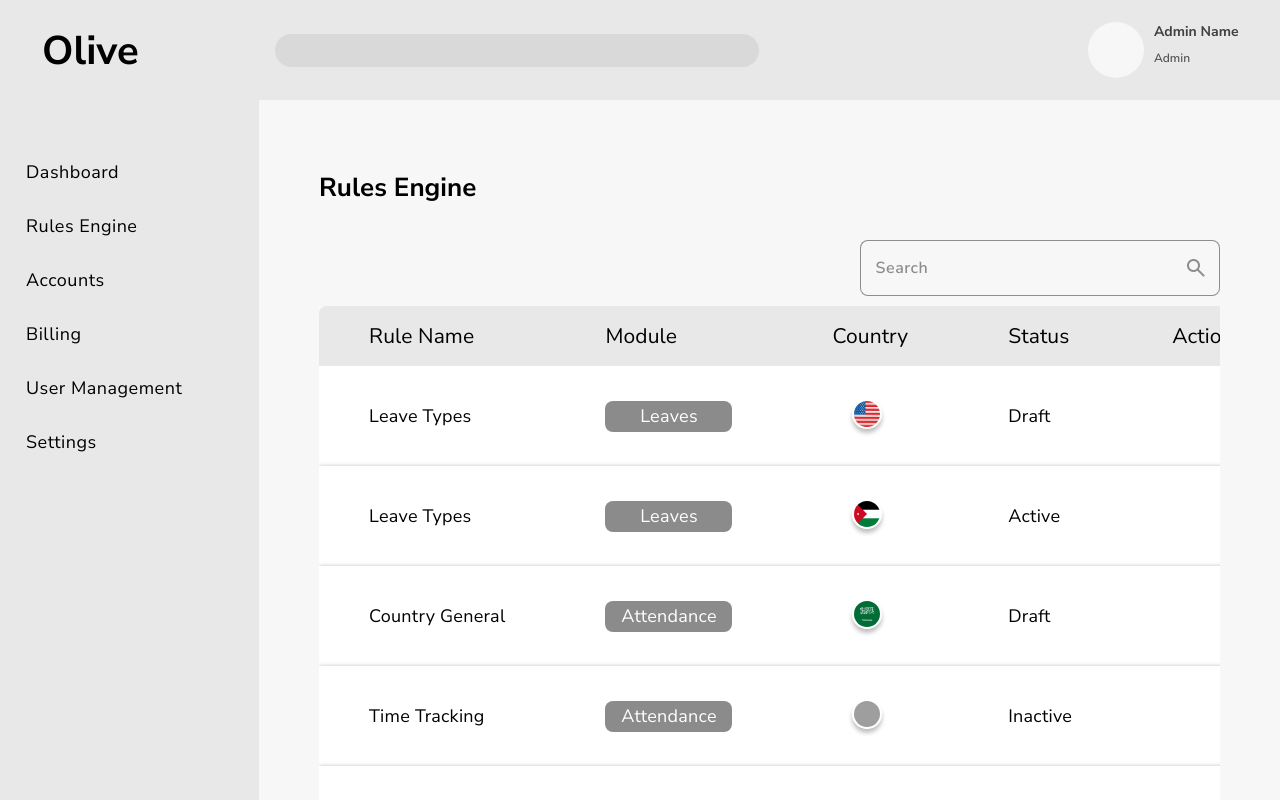
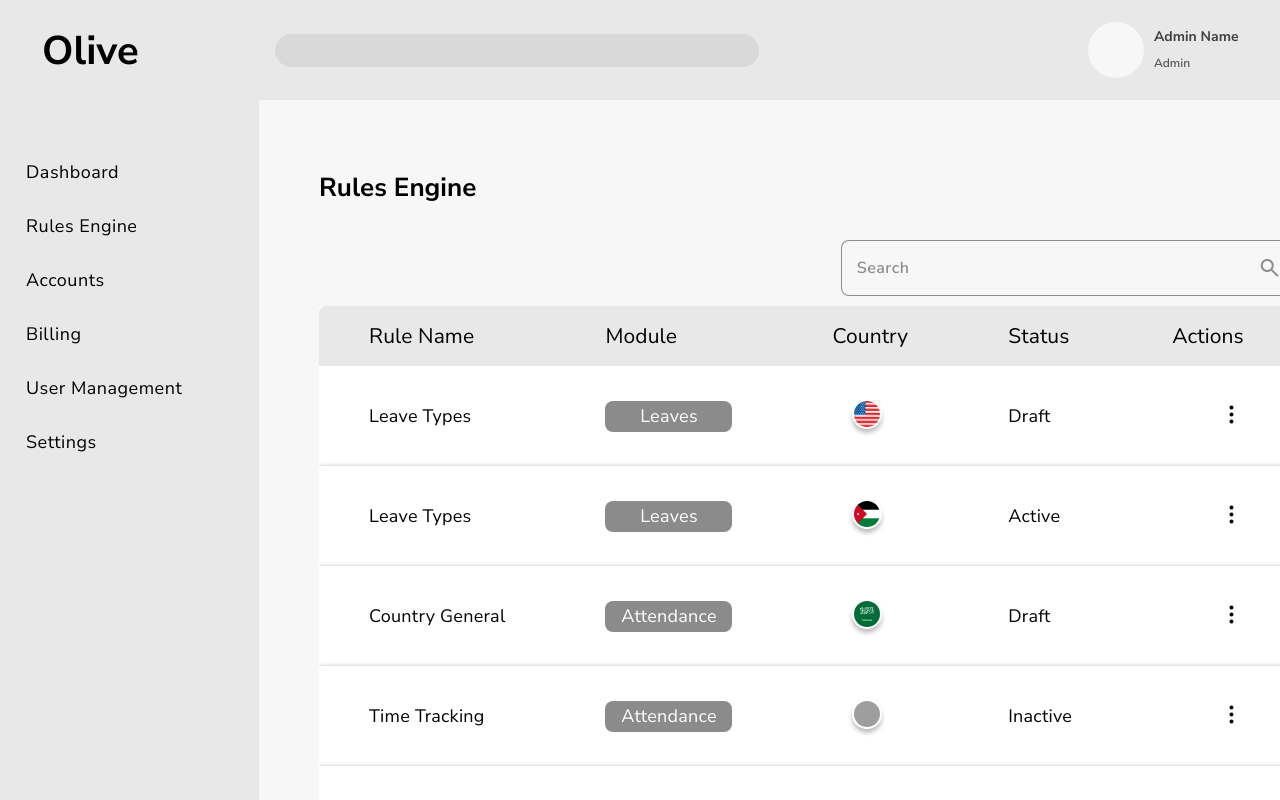
Before and after one commit to aram-op/olive-rules-table, an Angular app: page /rules in a window 1280 px wide. Built offline with nearby package versions, Linux system fonts and the light colour scheme; grey boxes are pictures that could not be loaded.

Commit message:
Minor styling improvements

```diff
--- a/src/app/component/app/app.component.css
+++ b/src/app/component/app/app.component.css
@@ -99,6 +99,7 @@ mat-toolbar {
   width: 156px;
   display: flex;
   margin-right: 20px;
+  align-items: center;
 }
 
 .admin-info p {
--- a/src/app/component/app/app.component.html
+++ b/src/app/component/app/app.component.html
@@ -1,6 +1,5 @@
 <mat-toolbar>
   <div class="shape">
-
   </div>
   <div class="admin-info">
     <img src="/assets/f7f7f7.png">
@@ -16,7 +15,7 @@
 
     <mat-nav-list>
       <mat-list-item><span>Dashboard</span></mat-list-item>
-      <mat-list-item><span>Rules Engine</span></mat-list-item>
+      <mat-list-item (click)="navigateTo('/rules')"><span>Rules Engine</span></mat-list-item>
       <mat-list-item><span>Accounts</span></mat-list-item>
       <mat-list-item><span>Billing</span></mat-list-item>
       <mat-list-item><span>User Management</span></mat-list-item>
--- a/src/app/component/app/app.component.ts
+++ b/src/app/component/app/app.component.ts
@@ -1,5 +1,5 @@
-import {Component} from '@angular/core';
-import {RouterOutlet} from '@angular/router';
+import {Component, inject} from '@angular/core';
+import {Router, RouterOutlet} from '@angular/router';
 import {MatSidenav, MatSidenavContainer, MatSidenavContent} from '@angular/material/sidenav';
 import {MatListItem, MatNavList} from '@angular/material/list';
 import {MatToolbar} from '@angular/material/toolbar';
@@ -12,4 +12,9 @@ import {MatToolbar} from '@angular/material/toolbar';
   styleUrl: './app.component.css'
 })
 export class AppComponent {
+  private router = inject(Router);
+
+  navigateTo(url: string) {
+    this.router.navigate([url]).then(() => window.location.reload());
+  }
 }
--- a/src/app/component/create-leave-type/create-leave-type.component.ts
+++ b/src/app/component/create-leave-type/create-leave-type.component.ts
@@ -111,7 +111,7 @@ export class CreateLeaveTypeComponent implements OnInit {
   }
 
   onCancel() {
-    this.router.navigate([`rules/${this.rule?.id}/leave-types`]);
+    this.router.navigate([`rules/${this.rule?.id}/leave-types`]).then(() => window.location.reload());
   }
 
   setBalanceForm(balanceForm: FormGroup) {
--- a/src/app/component/table/table.component.css
+++ b/src/app/component/table/table.component.css
@@ -1,8 +1,10 @@
 .table-container {
   -ms-overflow-style: none;
-  height: 560px;
+  height: 630px;
   overflow: auto;
   scrollbar-width: none;
+  border-radius: 8px;
+  min-width: fit-content;
 }
 
 .table-container::-webkit-scrollbar {
@@ -71,17 +73,17 @@ mat-paginator {
   display: flex;
   justify-content: flex-start;
   width: 100%;
+  text-wrap: nowrap;
 }
+
+::ng-deep mat-paginator .mat-mdc-paginator-container {
+  flex-wrap: nowrap;
+}
+
 
 ::ng-deep .mat-mdc-paginator-page-size-select {
   background-color: var(--table-header-color);
   border-radius: 8px;
-}
-
-.rules-search-container {
-  display: flex;
-  justify-content: end;
-  width: 100%;
 }
 
 .rules-search {
@@ -97,8 +99,10 @@ mat-paginator {
   --mdc-outlined-text-field-input-text-placeholder-color: var(--rules-search-color);
   --mdc-outlined-text-field-outline-color: var(--rules-search-color);
   --mdc-outlined-text-field-caret-color: var(--rules-search-color);
-  max-width: 453px;
-  width: 40%;
+  width: 453px;
+  min-width: fit-content;
+  display: flex;
+  justify-self: end;
   margin-bottom: 10px;
 }
 
--- a/src/app/component/table/table.component.html
+++ b/src/app/component/table/table.component.html
@@ -1,4 +1,4 @@
-<div class="rules-search-container">
+<div class="table-container">
   <mat-form-field appearance="outline" class="rules-search">
     <input matInput type="text" placeholder="Search" [formControl]="searchInput">
     <mat-icon matSuffix>
@@ -7,9 +7,7 @@
     </span>
     </mat-icon>
   </mat-form-field>
-</div>
 
-<div class="table-container">
   <table mat-table [dataSource]="dataSource">
     @for (columnName of displayedColumns; track columnName) {
       <ng-container [matColumnDef]="columnName">
```
